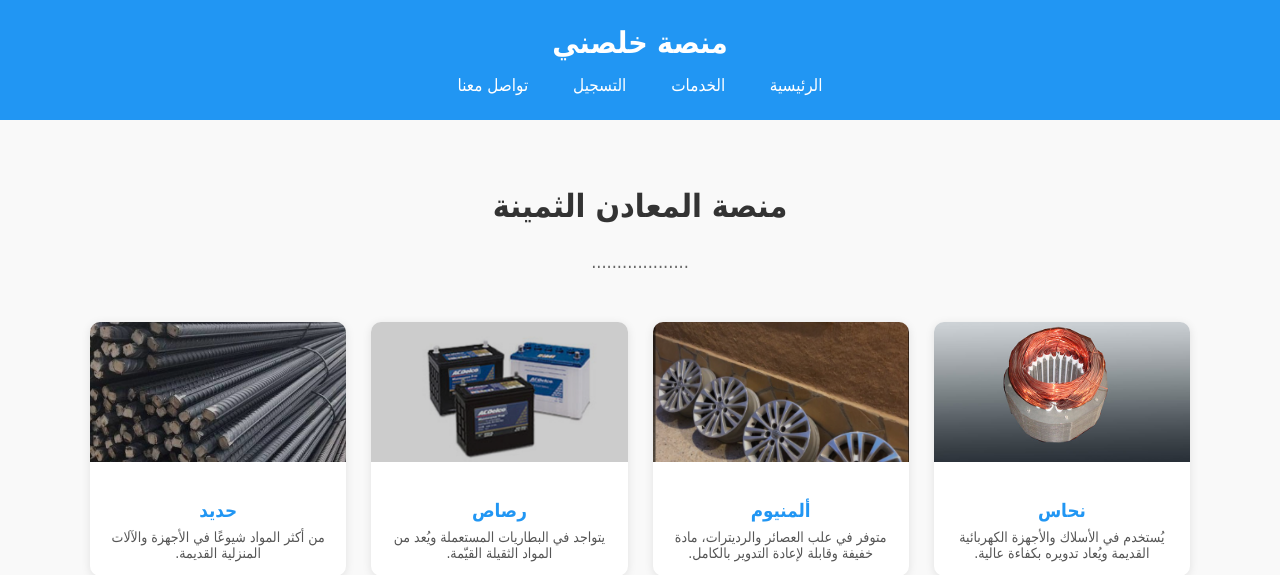
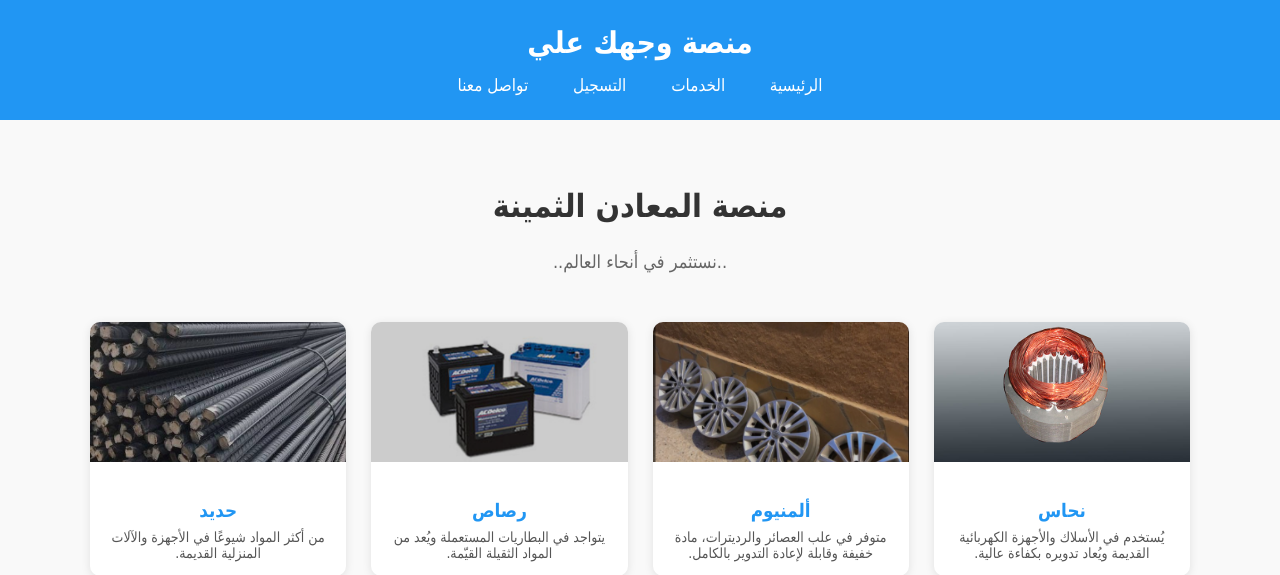
Before and after one commit to haninbnder/ekls, a Django app: page / in a window 1280 px wide. Shown: the top 575 px of the page. Run offline with Django 5.2, Linux system fonts and the light colour scheme.

Commit message:
تحديث: وصف مختصر للتعديلات

```diff
--- a/templates/core/home.html
+++ b/templates/core/home.html
@@ -77,7 +77,7 @@
 
   <div class="main">
     <h2>   منصة المعادن الثمينة       </h2>
-    <p>...................</p>
+    <p>..نستثمر في أنحاء العالم..</p>
 
     <div class="materials">
       <div class="card">
--- a/templates/includes/base_header.html
+++ b/templates/includes/base_header.html
@@ -1,5 +1,5 @@
 <header style="background-color: #2196f3; padding: 25px 10px; color: white; text-align: center;">
-  <h1 style="margin: 0; font-size: 30px; font-weight: bold;">منصة خلصني </h1>
+  <h1 style="margin: 0; font-size: 30px; font-weight: bold;">منصة وجهك علي </h1>
 
   <nav style="margin-top: 15px;">
     <a href="/" style="margin: 0 20px; color: white; text-decoration: none; font-size: 17px;">الرئيسية</a>
```
